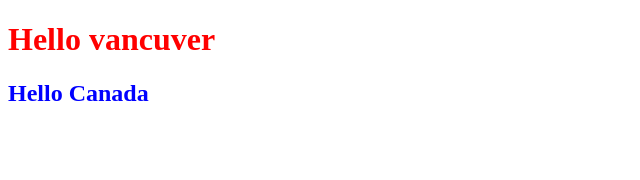
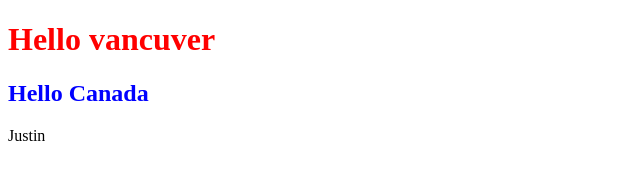
Before and after one commit to Abdurahmanov19/my-site, a plain HTML site: page index.html in a window 1280 px wide. Shown: the full height of the page, 0-640 px from the left. Drawn offline with Linux system fonts and the light colour scheme.

Commit message:
Add footer

```diff
--- a/index.html
+++ b/index.html
@@ -9,5 +9,6 @@
 <body>
     <h1>Hello vancuver</h1>
     <h2>Hello Canada</h2>
+    <footer>Justin</footer>
 </body>
 </html>
```
